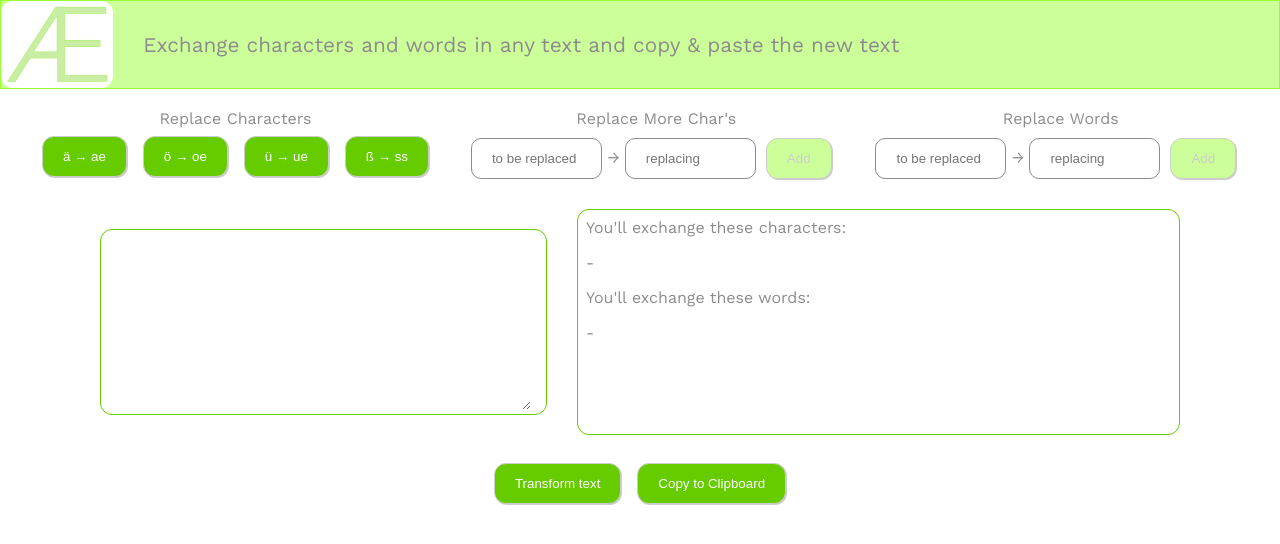
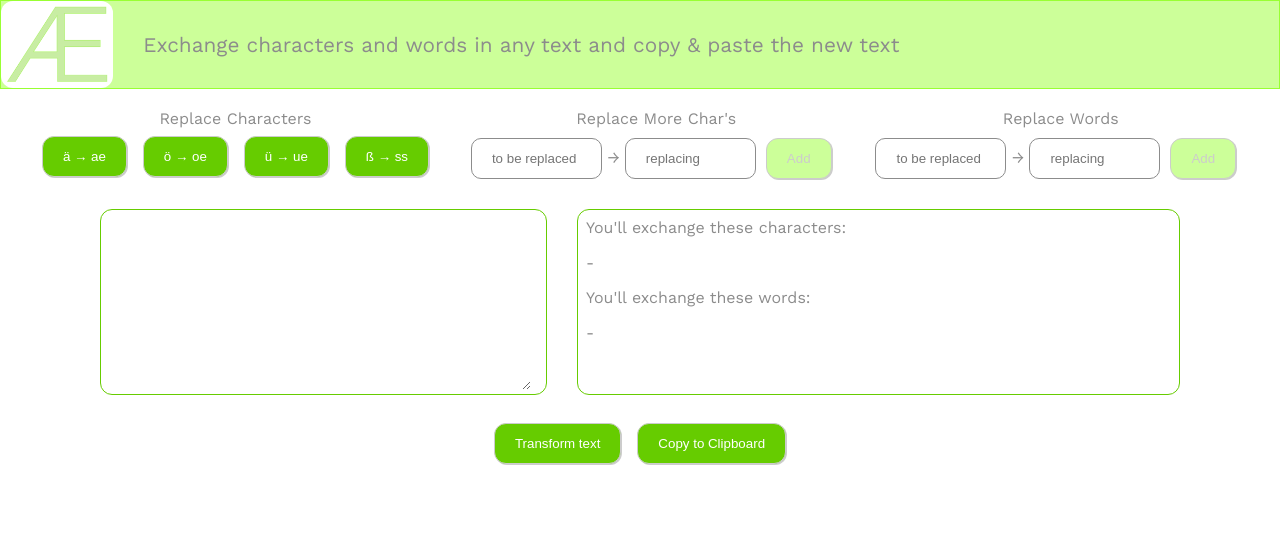
Before and after one commit to P215W/app_chars, a React (Create React App) app: page / in a window 1280 px wide. Shown: the top 544 px of the page. Built offline with nearby package versions, Linux system fonts and the light colour scheme.

Commit message:
margins adjusted

```diff
--- a/src/components/Textarea/Textarea.module.css
+++ b/src/components/Textarea/Textarea.module.css
@@ -50,7 +50,7 @@ textarea {
     -webkit-border-radius: 12px;
     -moz-border-radius: 12px;
     border-radius: 12px;
-    margin: 20px 15px;
+    margin: 15px 15px;
 }
 
 @media screen and (min-width: 800px) {
@@ -59,6 +59,7 @@ textarea {
         order: 1;
         /* margin: 0px 0px 0px 20px; */
         /* border: 1px solid red; */
+        margin: 0px 15px;
     }
 
     textarea {
```
